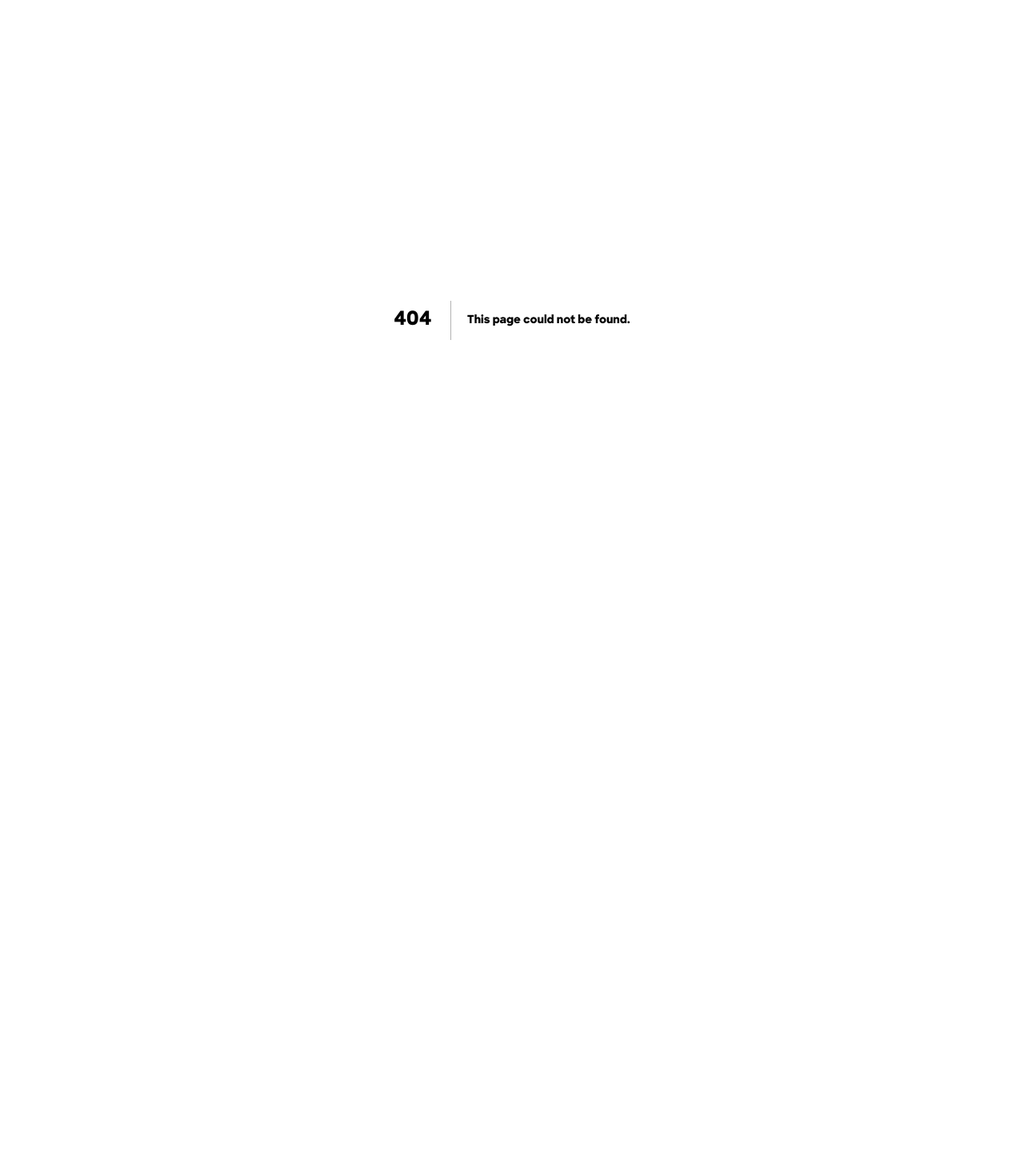
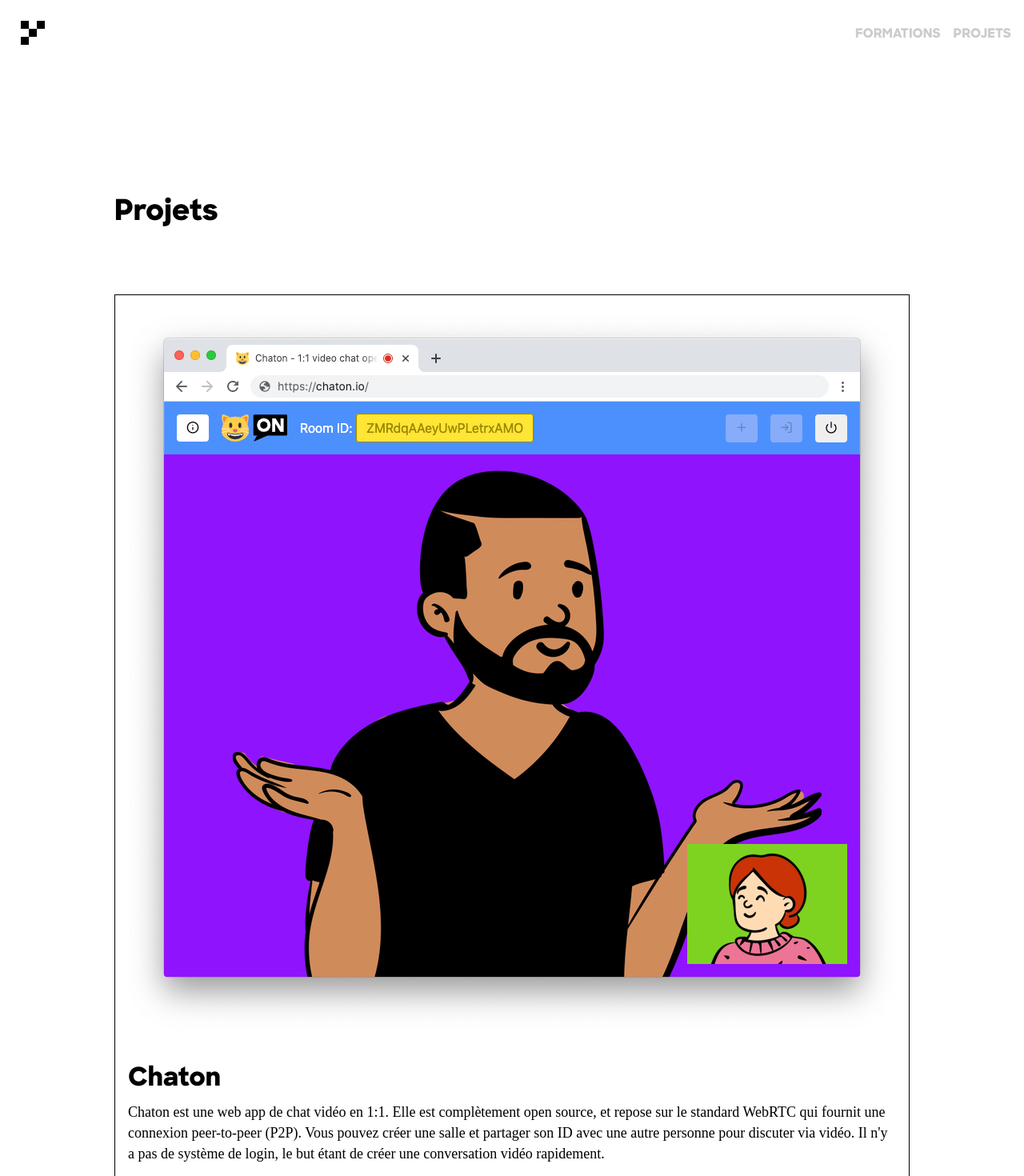
Before and after one commit to pyxel-dev/website, a Next.js app: page /project in a window 1280 px wide. Before the commit this address had no page. Shown: the top 1470 px of the page at 80% size. Before the commit the page ends 800 px from the top, so only its background shows below. Built offline with nearby package versions, Linux system fonts and the light colour scheme.

Commit message:
ADD project

```diff
--- a/components/header.js
+++ b/components/header.js
@@ -18,6 +18,7 @@
     <nav role="navigation">
       <ul>
         <li><Link href="/training"><a>Formations</a></Link></li>
+        <li><Link href="/project"><a>Projets</a></Link></li>
       </ul>
     </nav>
     <style jsx>{`
--- /dev/null
+++ b/components/project-view.js
@@ -0,0 +1,61 @@
+
+const ProjectView = () => (
+  <main>
+    <section className="block">
+    <h1>Projets</h1>
+      <article className="project">
+        <a href="https://chaton.io" target="_blank">
+          <img src="/project/chaton.png"
+            alt="Chaton" decoding="async" />
+          <h2>Chaton</h2>
+          <p>Chaton est une web app de chat vidéo en 1:1. Elle est complètement open source, et repose sur le standard WebRTC qui fournit une connexion peer-to-peer (P2P). Vous pouvez créer une salle et partager son ID avec une autre personne pour discuter via vidéo. Il n'y a pas de système de login, le but étant de créer une conversation vidéo rapidement.</p>
+        </a>
+      </article>
+    </section>
+
+    <style jsx>{`
+      :host {
+        display: flex;
+        flex-direction: column;
+      }
+
+      .block {
+        display: flex;
+        flex-direction: column;
+        width: 90%;
+        margin: 10rem auto;
+      }
+
+      h1 {
+        margin-bottom: 5rem;
+      }
+
+      .project {
+        display: flex;
+        flex-direction: column;
+        border: thin solid #000;
+        padding: 1rem;
+        margin: 5rem auto 0;
+      }
+
+      .project:first-of-type {
+        margin-top: 0;
+      }
+
+      .project a {
+        text-decoration: none;
+        color: inherit;
+      }
+
+      .project h2 {
+        margin: 2rem;
+      }
+
+      .project:not(.coming) h2 {
+        margin: 2rem auto .5rem;
+      }
+  `}</style>
+  </main>
+);
+
+export default ProjectView;
--- a/components/training-view.js
+++ b/components/training-view.js
@@ -46,6 +46,7 @@
       }
 
       .coming {
+        width: 100%;
         border: thin dashed #bbb;
         color: #bbb;
         text-align: center;
--- a/pages/training.js
+++ b/pages/project.js
@@ -1,16 +1,16 @@
 import Header from "../components/header";
-import TrainingView from "../components/training-view";
 import Footer from "../components/footer";
+import ProjectView from "../components/project-view";
 
 export default function Training() {
   return (
     <>
       <Header />
-      <TrainingView />
+      <ProjectView />
       <Footer />
       <style global jsx>{`
         .block {
-          max-width: 600px;
+          max-width: 994px;
         }
   `}</style>
     </>
```
Also changed, not shown: public/project/chaton.png (added), public/training/decouverte_angular.png.
